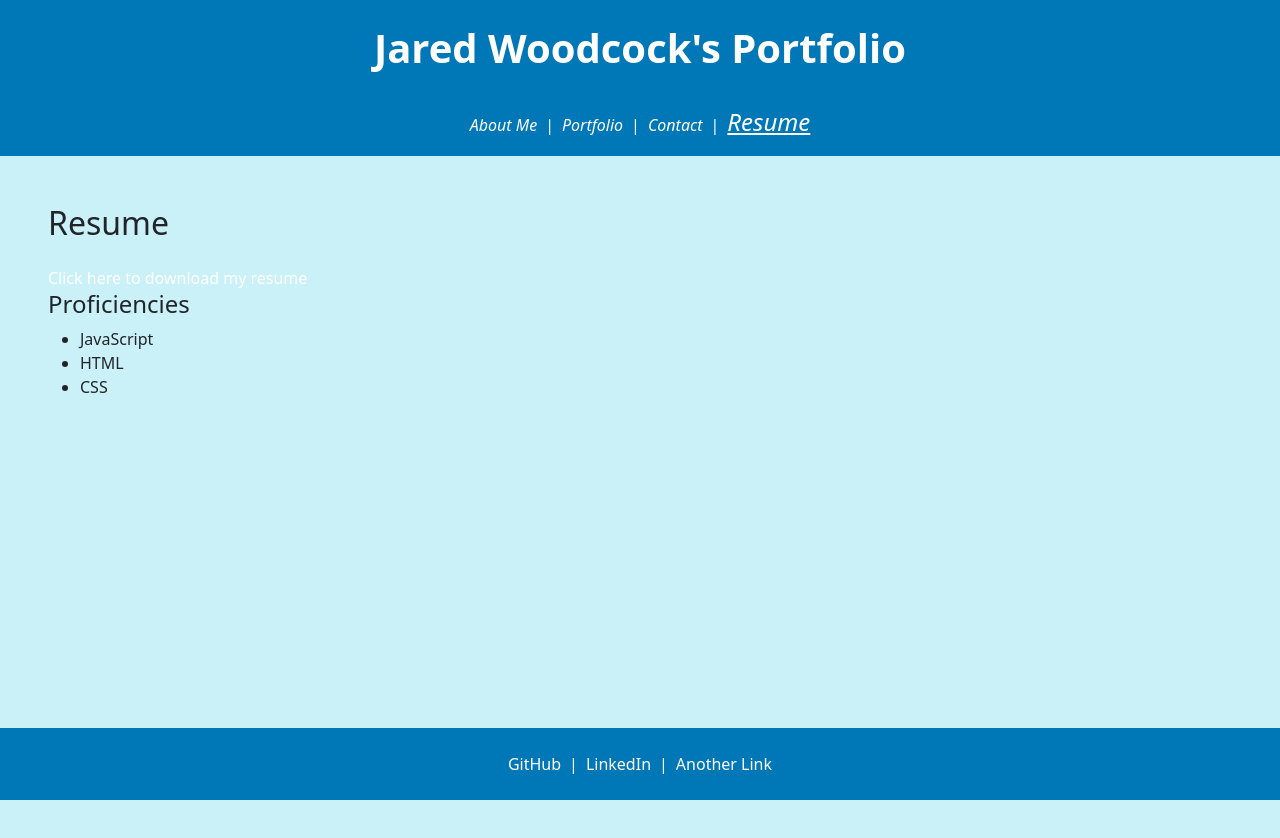
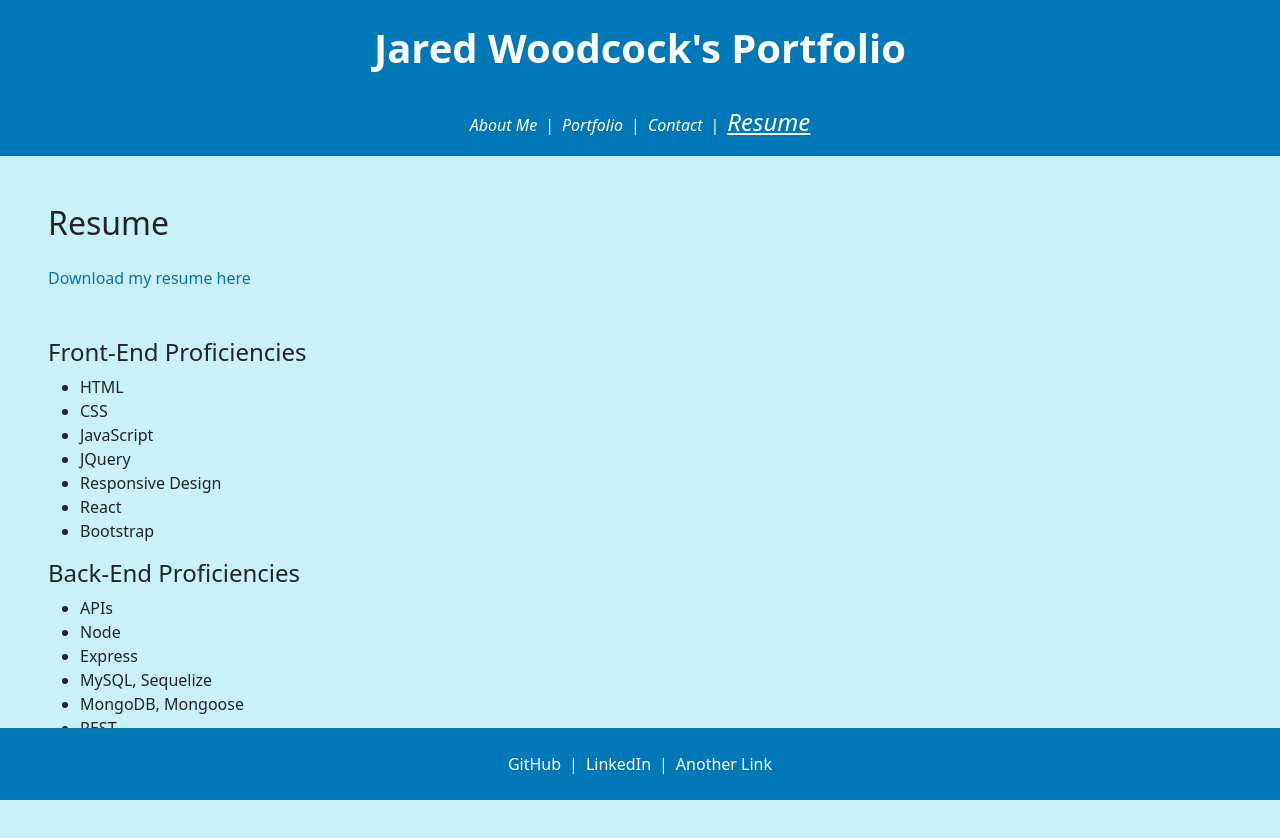
Before and after one commit to JaredWoodcock/react-portfolio, a React (Vite) app: page /resume in a window 1280 px wide. Shown: the top 838 px of the page. Before the commit the page ends 800 px from the top, so only its background shows below. Built offline with nearby package versions, Linux system fonts and the light colour scheme.

Commit message:
Completed resume page

```diff
--- a/src/pages/ResumePage.jsx
+++ b/src/pages/ResumePage.jsx
@@ -2,14 +2,28 @@ export default function ResumePage() {
     return (
         <div className="m-5">
             <h2 className="pb-3">Resume</h2>
-            <a href="" download>Click here to download my resume</a>
+            <a style={{ color: '#0077b6' }} href="../src/assets/JW Resume 2024.pdf" download>Download my resume here</a>
 
-            <div>
-                <h4>Proficiencies</h4>
+            <div className="mt-5">
+                <h4>Front-End Proficiencies</h4>
                 <ul>
-                    <li>JavaScript</li>
                     <li>HTML</li>
                     <li>CSS</li>
+                    <li>JavaScript</li>
+                    <li>JQuery</li>
+                    <li>Responsive Design</li>
+                    <li>React</li>
+                    <li>Bootstrap</li>
+                </ul>
+                <h4>Back-End Proficiencies</h4>
+                <ul>
+                    <li>APIs</li>
+                    <li>Node</li>
+                    <li>Express</li>
+                    <li>MySQL, Sequelize</li>
+                    <li>MongoDB, Mongoose</li>
+                    <li>REST</li>
+                    <li>GraphQL</li>
                 </ul>
             </div>
         </div>
```
Also changed, not shown: 1 other file (tests, documents, lock files or other folders).
